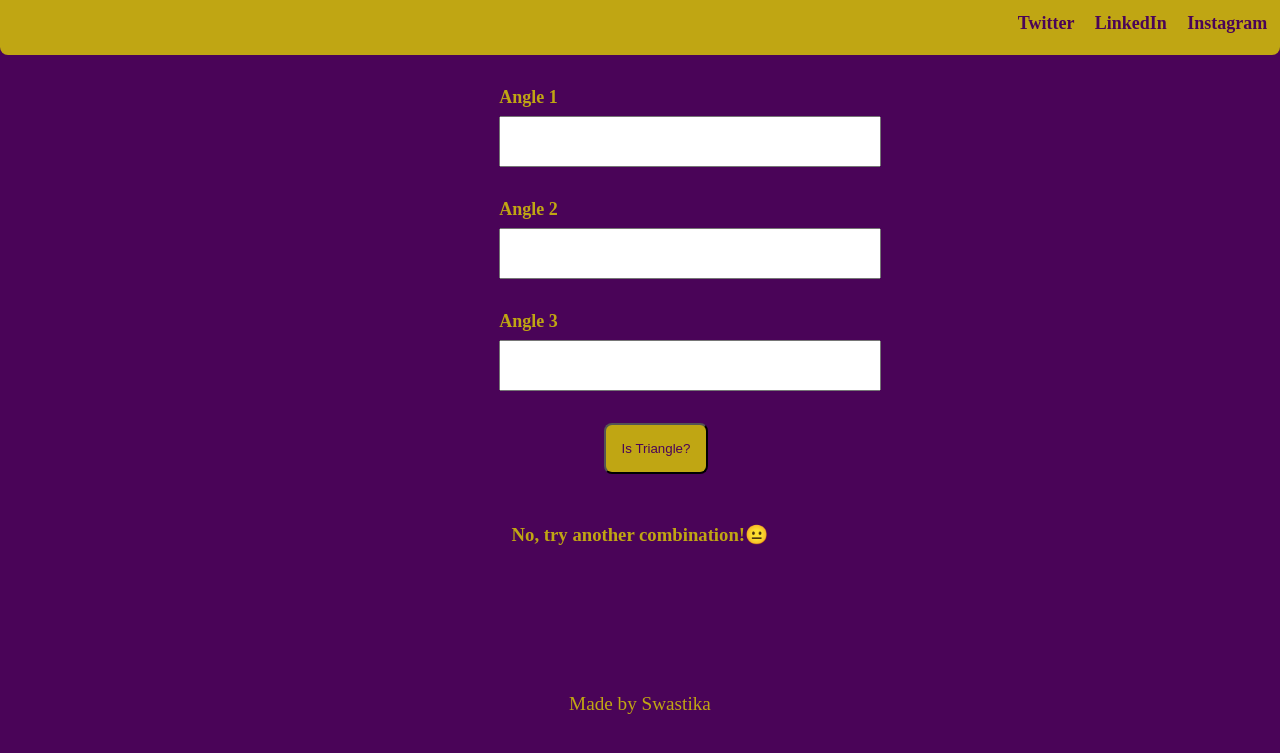
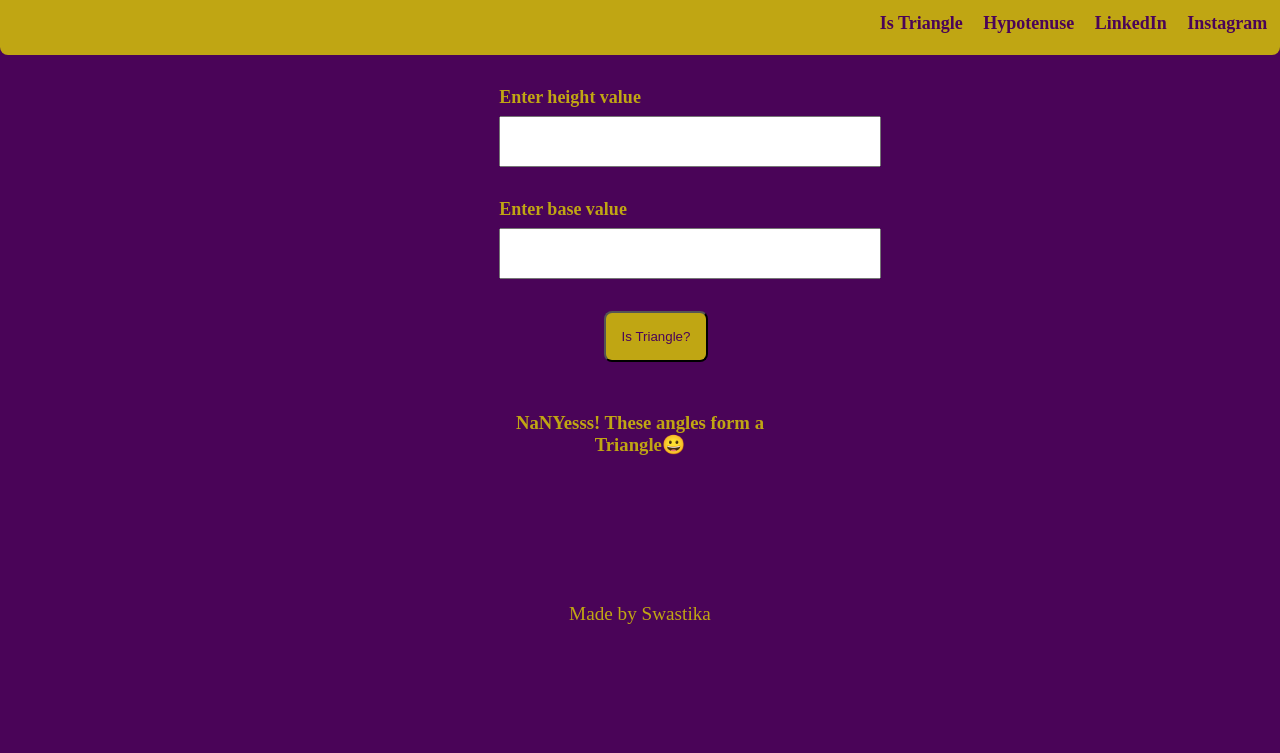
Before and after one commit to swastika0015/fun-with-triangles, a plain HTML site: page hypo.html in a window 1280 px wide. Both pictures are taken after a click on the button "Is Triangle?". Shown: the part 35-788 px from the top of the page. Drawn offline with Linux system fonts and the light colour scheme.

Commit message:
corrections made

```diff
--- a/app_hypo.js
+++ b/app_hypo.js
@@ -1,11 +1,18 @@
-const A1 = document.querySelector("#angle1");
-const A2 = document.querySelector("#angle2");
-const A3 = document.querySelector("#angle3");
+const h = document.querySelector("#height");
+const b = document.querySelector("#base");
 const btnCheck = document.querySelector("#btn");
-const message = document.querySelector("#show-msg")
+const message = document.querySelector("#show-msg");
+let hypo = 0;
+btnCheck.addEventListener("click", function isTriangle(){
+    h1 = parseInt(h.value)
+    b1 = parseInt(b.value)
 
-btnCheck.addEventListener("click", function isTriangle(){
-    a1 = parseInt(A1.value)
-    a2 = parseInt(A2.value)
-    a3 = parseInt(A3.value)
+    hypo = Math.sqrt((Math.pow(h1,2)+ (Math.pow(b1,2))));
+    console.log(hypo)
+    showMessage(hypo + "Yesss! These angles form a Triangle😀")
+
 });
+
+showMessage = (msg) => {
+    message.innerText = msg
+}
--- a/hypo.html
+++ b/hypo.html
@@ -12,8 +12,13 @@
         <h1 class="nav-brand"> Fun With Triangles</h1>
         <ul class="nav-pills">
             <li class="list-item-inline">
-                <a class="link primary-link" href="https://twitter.com/Swastika0015">
-                    Twitter
+                <a class="link primary-link" href="angles.html">
+                    Is Triangle
+                </a>
+            </li>
+            <li class="list-item-inline">
+                <a class="link primary-link" href="hypo.html">
+                    Hypotenuse
                 </a>
             </li>
             <li class="list-item-inline">
@@ -31,12 +36,10 @@
 
     <div class="container">
 
-        <label for="angle1">Angle 1</label>
-        <input class="input" id="angle1" type="number">
-        <label for="angle2">Angle 2</label>
-        <input class="input" id="angle2" type="number">
-        <label for="angle3">Angle 3</label>
-        <input class="input"  id="angle3" type="number">
+        <label for="height">Enter height value</label>
+        <input class="input" id="height" type="number">
+        <label for="base">Enter base value</label>
+        <input class="input" id="base" type="number">
 
         <div class="button">
             <button id="btn">Is Triangle?</button>
@@ -51,6 +54,6 @@
         Made by Swastika
     </footer>
 
-    <script src="app_angles.js"></script>
+    <script src="app_hypo.js"></script>
 </body>
 </html>
```
Also changed, not shown: angles.html (+1 -1 lines).
